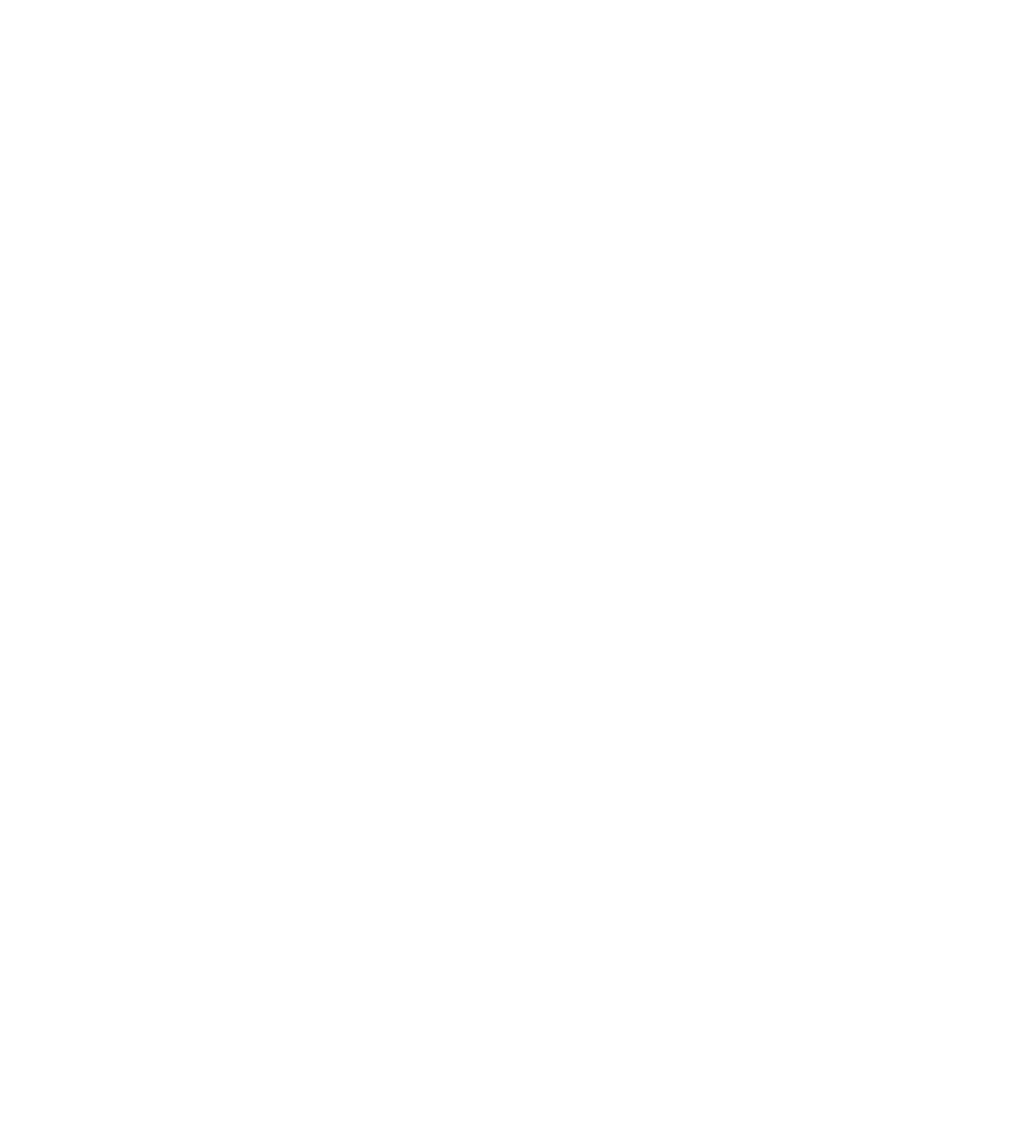
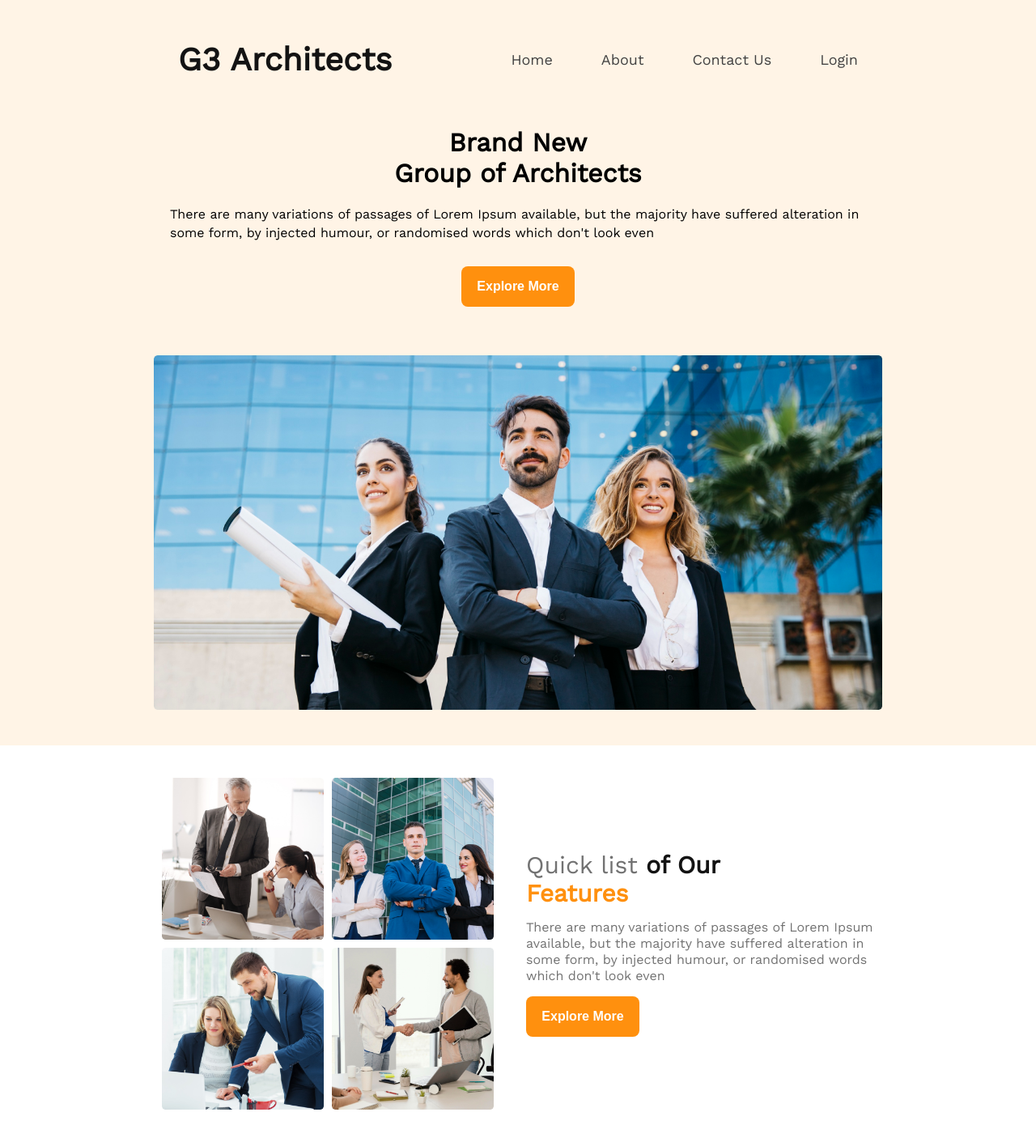
Before and after one commit to TanvirHossain43/Assignment-02, a plain HTML site: page index.html in a window 1280 px wide. Shown: the whole page at 81% size. Before the commit the page ends 800 px from the top, so only its background shows below. Drawn offline with nearby package versions, Linux system fonts and the light colour scheme.

Commit message:
header banner and team section added

```diff
--- a/index.html
+++ b/index.html
@@ -1,13 +1,73 @@
 <!DOCTYPE html>
 <html lang="en">
+
 <head>
     <meta charset="UTF-8">
     <meta http-equiv="X-UA-Compatible" content="IE=edge">
     <meta name="viewport" content="width=device-width, initial-scale=1.0">
     <title>Assignment-02</title>
+    <!-- font styles -->
+    <link rel="preconnect" href="https://fonts.googleapis.com">
+    <link rel="preconnect" href="https://fonts.gstatic.com" crossorigin>
+    <link href="https://fonts.googleapis.com/css2?family=Work+Sans&display=swap" rel="stylesheet">
+    <!-- font styles -->
+
     <link rel="stylesheet" href="styles/style.css">
 </head>
+
 <body>
 
+    <header class="header-section main">
+        <div class="header-left">
+            <h1>G3 Architects</h1>
+        </div>
+        <nav class="header-right">
+            <ul>
+                <li><a href="">Home</a></li>
+                <li><a href="">About</a></li>
+                <li><a href="">Contact Us</a></li>
+                <li><a href="">Login</a></li>
+            </ul>
+        </nav>
+    </header>
+    <main>
+        <div class="banner-container main">
+            <div class="banner-info">
+                <h1>Brand New  <br>
+                    Group of Architects</h1>
+                    <p>There are many variations of passages of Lorem Ipsum available, but the majority have suffered alteration in some form, by injected humour, or randomised words which don't look even</p>
+            </div>
+            <div class="explore-btn">
+                <button class="primary-btn">Explore More</button>
+            </div>
+            <div class="banner-image">
+                <img src="images/banner.png" alt="">
+            </div>
+        </div>
+        <section class="team-section">
+            <div class="team-images">
+                <div class="team-image">
+                    <img src="images/team1.png" alt="">
+                </div>
+                <div class="team-image">
+                    <img src="images/team2.png" alt="">
+                </div>
+                <div class="team-image">
+                    <img src="images/team3.png" alt="">
+                </div>
+                <div class="team-image">
+                    <img src="images/team4.png" alt="">
+                </div>
+            </div>
+            <div class="quick-list-part">
+                <h1><span id="quick-style">Quick list</span> of Our <br> <span id="feature">Features</span></h1>
+                <p>There are many variations of passages of Lorem Ipsum available, but the majority have suffered alteration in some form, by injected humour, or randomised words which don't look even</p>
+                <button class="primary-btn">Explore More</button>
+            </div>
+        </section>
+    </main>
+
+
 </body>
+
 </html>
--- a/styles/style.css
+++ b/styles/style.css
@@ -0,0 +1,189 @@
+* {
+    margin: 0;
+    padding: 0;
+}
+
+/* some common styles */
+body {
+    font-family: 'Work Sans', sans-serif;
+}
+
+.main {
+    background-color: rgba(255, 144, 14, 0.1);
+}
+
+/* header styles */
+
+.header-section {
+    display: flex;
+    align-items: center;
+    justify-content: space-between;
+    padding: 50px 220px;
+
+}
+
+.header-left h1 {
+    color: #131313;
+    font-weight: 700;
+    font-size: 40px;
+
+}
+
+.header-right ul {
+    display: flex;
+    list-style: none;
+    column-gap: 60px;
+    font-weight: 500;
+    font-size: 18px;
+    color: #424242;
+
+}
+
+.header-right ul a {
+    text-decoration: none;
+    color: #424242;
+
+}
+
+/* banner styles */
+
+.banner-info {
+    width: 900px;
+
+    margin: auto;
+}
+
+.banner-info h1 {
+    padding: 10px 10px;
+    text-align: center;
+    font-weight: 700;
+}
+
+.banner-info p {
+    padding: 10px 20px;
+    line-height: 23px;
+}
+.explore-btn{
+   display: flex;
+   align-content: center;
+   justify-content: center;
+   padding: 20px 10px;
+
+}
+.primary-btn {
+    width: 140px;
+    height: 50px;
+    background: #FF900E;
+    border-radius: 8px;
+    color: #FFFFFF;
+    font-weight: 600;
+    font-size: 16px;
+    border: none;
+
+
+}
+.banner-image{
+    width: 900px;
+   padding: 40px 0;
+    margin: auto;
+}
+.banner-image img{
+    width: 100%;
+    height: 100%;
+}
+
+/* team section styles */
+
+
+.team-section{
+    display: grid;
+    grid-template-columns: repeat(2,1fr);
+    grid-column-gap: 20px;
+    align-items: center;
+    justify-content: space-around;
+    padding: 40px 200px;
+
+
+}
+
+.team-images{
+    display: grid;
+    grid-template-columns: repeat(2,1fr);
+    row-gap:10px;
+    width: 420px;
+
+
+}
+.team-image{
+    width: 200px;
+    height: 200px;
+}
+.team-image img{
+    width: 100%;
+    height: 100%;
+}
+.quick-list-part{
+    /* width: 500px; */
+
+}
+.quick-list-part h1{
+font-size: 30px;
+color: #131313;
+font-weight: 700;
+}
+#quick-style{
+    color: #727272;
+    font-weight: 500;
+    font-size: 30px;
+}
+#feature{
+    color: #FF900E;
+    font-weight: 700;
+    font-size: 30px;
+}
+.quick-list-part p{
+   padding: 15px 0;
+    line-height: 20px;
+    color: #727272;
+}
+
+
+/* Responsive styles */
+
+@media screen and (max-width:576px) {
+    .header-section{
+        flex-direction: column;
+        padding:10px 0;
+
+    }
+    .header-right ul{
+      column-gap: 25px;
+      padding: 10px 0;
+    }
+    .banner-info{
+        width: 350px;
+
+    }
+    .banner-image{
+        width: 300px;
+    }
+    .banner-info p {
+        padding: 10px 0px;
+    }
+    .team-section{
+        grid-template-columns: repeat(1,1fr);
+        padding: 0;
+        justify-items: center;
+    }
+    .team-images{
+        grid-template-columns: repeat(1,1fr);
+        width: 300px;
+    }
+    .quick-list-part{
+        width: 350px;
+        padding: 10px;
+    }
+    .quick-list-part p{
+        padding: 0;
+    }
+}
```
